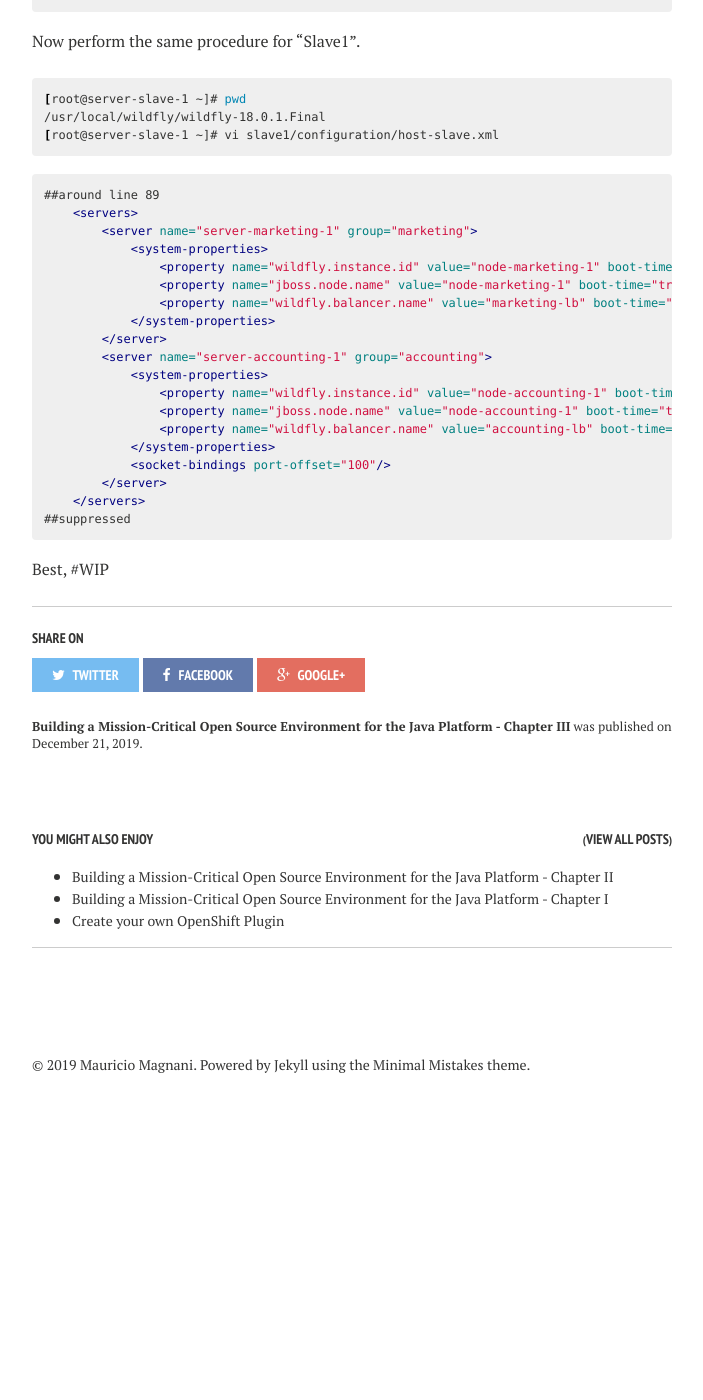
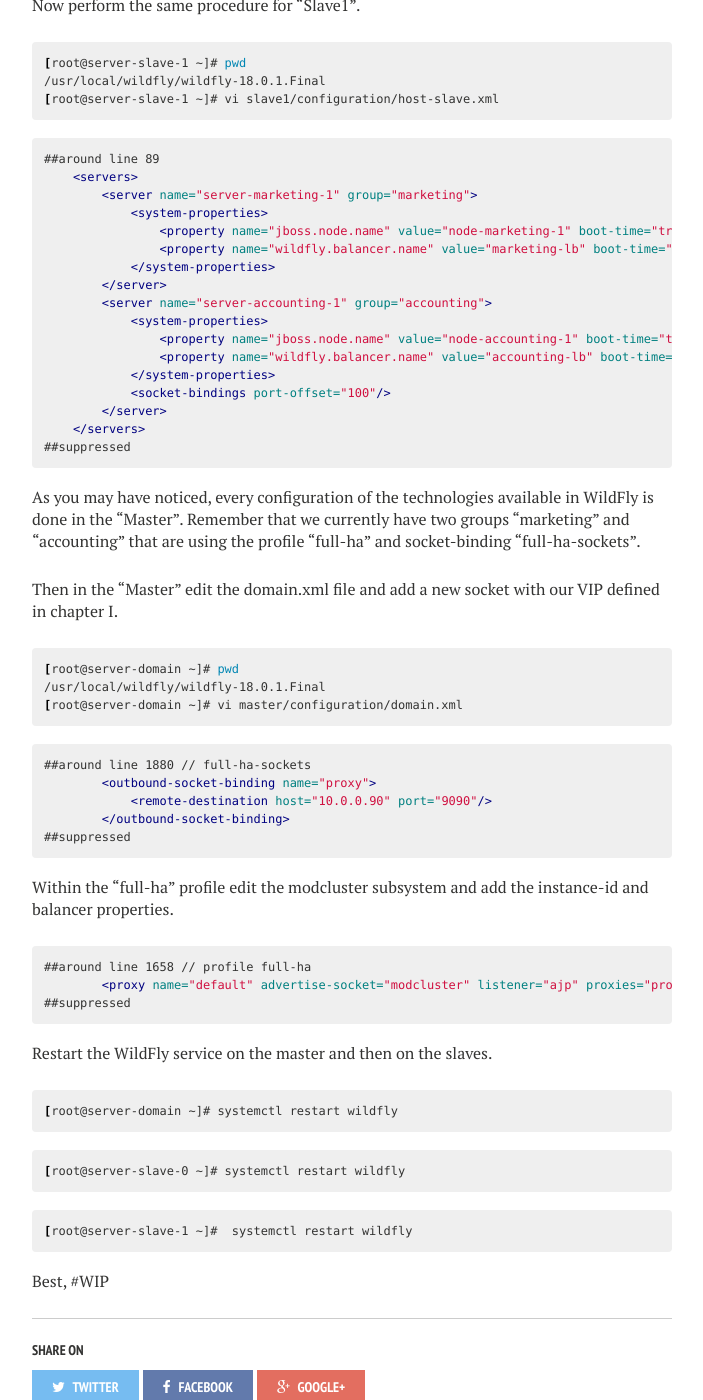
Before and after one commit to msmagnanijr/msmagnanijr.github.io, a Jekyll site: the page built from _posts/2019-12-21-wildfly-ha-3.md, in a window 1280 px wide and 1400 px high, scrolled down 1065 px. Shown: the whole window, without its empty margins (288-991 px from the left). Built offline with Jekyll 4.4.1, drawn with Linux system fonts in a browser that asks for light colours; nearby versions of some CDN libraries; comment, search, counter and statistics services are not loaded; before the commit the page ends 2188 px from its top, so only the background shows below that; some of the changed text lies outside the part shown.

Commit message:
update wildfly post

```diff
--- a/_posts/2019-12-21-wildfly-ha-3.md
+++ b/_posts/2019-12-21-wildfly-ha-3.md
@@ -29,14 +29,12 @@ The first step will be to add two new properties to our WildFly instances. The p
     <servers>
         <server name="server-marketing-0" group="marketing">
             <system-properties>
-                <property name="wildfly.instance.id" value="node-marketing-0" boot-time="true"/>
                 <property name="jboss.node.name" value="node-marketing-0" boot-time="true"/>
                 <property name="wildfly.balancer.name" value="marketing-lb" boot-time="true"/>
             </system-properties>
         </server>
         <server name="server-accounting-0" group="accounting">
             <system-properties>
-                <property name="wildfly.instance.id" value="node-accounting-0" boot-time="true"/>
                 <property name="jboss.node.name" value="node-accounting-0" boot-time="true"/>
                 <property name="wildfly.balancer.name" value="accounting-lb" boot-time="true"/>
             </system-properties>
@@ -59,14 +57,12 @@ Now perform the same procedure for "Slave1".
     <servers>
         <server name="server-marketing-1" group="marketing">
             <system-properties>
-                <property name="wildfly.instance.id" value="node-marketing-1" boot-time="true"/>
                 <property name="jboss.node.name" value="node-marketing-1" boot-time="true"/>
                 <property name="wildfly.balancer.name" value="marketing-lb" boot-time="true"/>
             </system-properties>
         </server>
         <server name="server-accounting-1" group="accounting">
             <system-properties>
-                <property name="wildfly.instance.id" value="node-accounting-1" boot-time="true"/>
                 <property name="jboss.node.name" value="node-accounting-1" boot-time="true"/>
                 <property name="wildfly.balancer.name" value="accounting-lb" boot-time="true"/>
             </system-properties>
@@ -76,6 +72,46 @@ Now perform the same procedure for "Slave1".
 ##suppressed
 {% endhighlight %}
 
+As you may have noticed, every configuration of the technologies available in WildFly is done  in the "Master". Remember that we currently have two groups "marketing" and "accounting" that are using the profile "full-ha" and socket-binding "full-ha-sockets".
+
+Then in the "Master" edit the domain.xml file and add a new socket with our VIP defined in chapter I.
+
+{% highlight bash %}
+[root@server-domain ~]# pwd
+/usr/local/wildfly/wildfly-18.0.1.Final
+[root@server-domain ~]# vi master/configuration/domain.xml
+{% endhighlight %}
+
+{% highlight xml %}
+##around line 1880 // full-ha-sockets
+        <outbound-socket-binding name="proxy">
+            <remote-destination host="10.0.0.90" port="9090"/>
+        </outbound-socket-binding>
+##suppressed
+{% endhighlight %}
+
+Within the "full-ha" profile edit the modcluster subsystem and add the instance-id and balancer properties.
+
+{% highlight xml %}
+##around line 1658 // profile full-ha
+        <proxy name="default" advertise-socket="modcluster" listener="ajp" proxies="proxy" balancer="${wildfly.balancer.name}">
+##suppressed
+{% endhighlight %}
+
+Restart the WildFly service on the master and then on the slaves.
+
+{% highlight bash %}
+[root@server-domain ~]# systemctl restart wildfly
+{% endhighlight %}
+
+{% highlight bash %}
+[root@server-slave-0 ~]# systemctl restart wildfly
+{% endhighlight %}
+
+{% highlight bash %}
+[root@server-slave-1 ~]#  systemctl restart wildfly
+{% endhighlight %}
+
 
 
 Best, #WIP
```
Also changed, not shown: _posts/2019-12-18-wildfly-ha-1.md (+4 -3 lines), images/201912-hawildfly-05.png.
